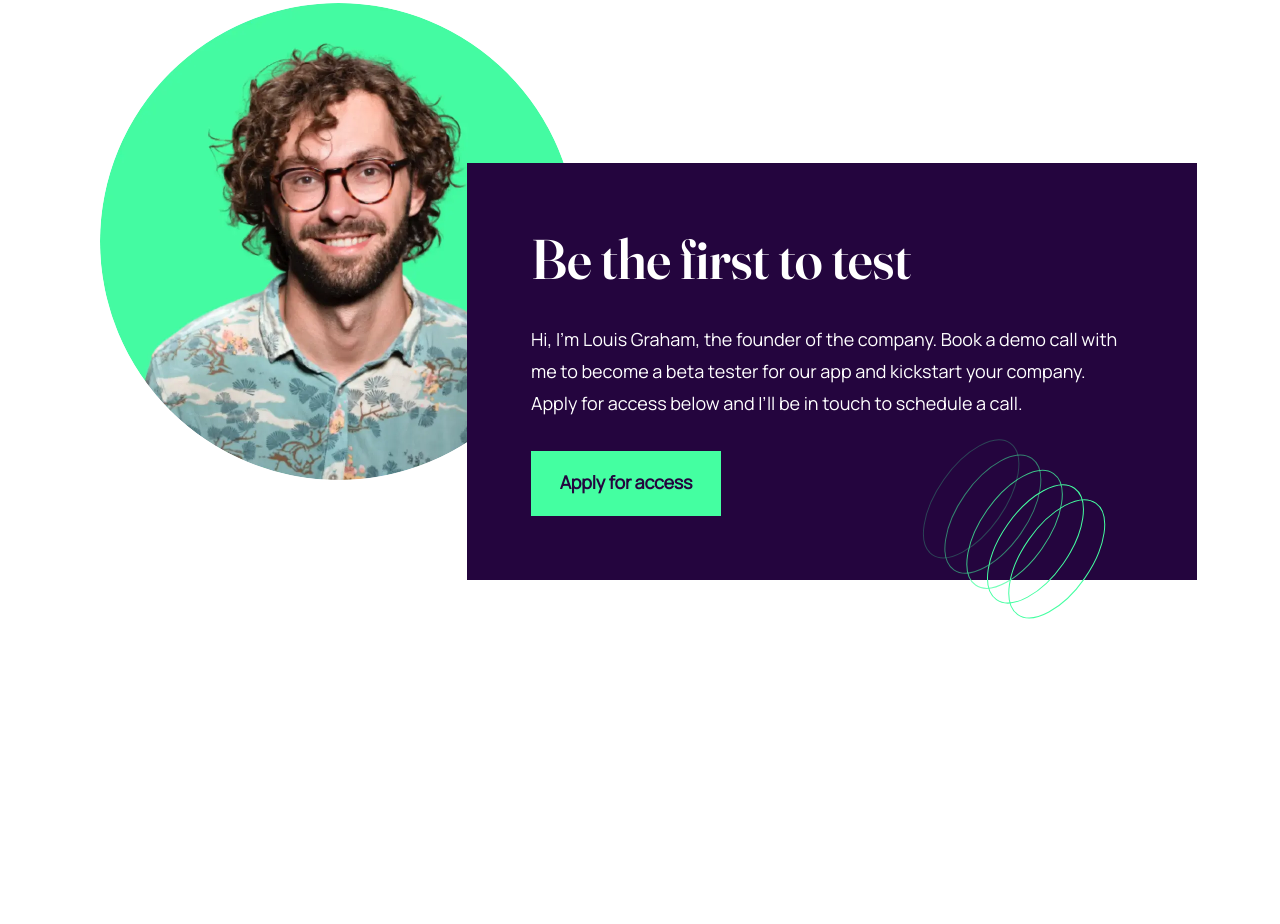
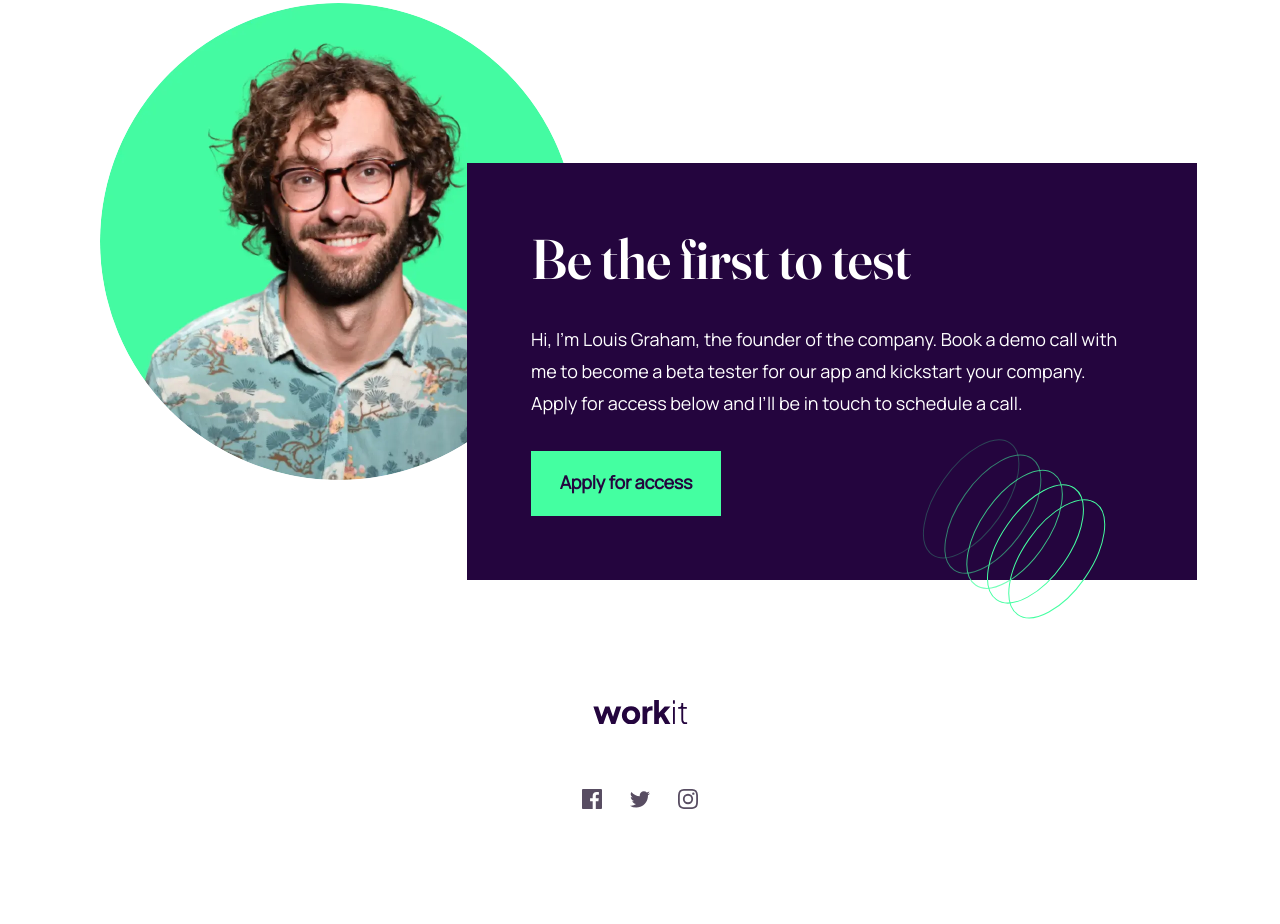
Before and after one commit to Ergashev95/workit-landing-page, a plain HTML site: page index.html in a window 1280 px wide. Shown: the part 1481-2405 px from the top of the page. Before the commit the page ends 2121 px from the top, so only its background shows below. Drawn offline with Linux system fonts and the light colour scheme.

Commit message:
add site-footer section

```diff
--- a/css/main.css
+++ b/css/main.css
@@ -277,3 +277,32 @@
 
     /* TEST */
 /* SITE-MAIN */
+
+
+/* SITE-FOOTER */
+.site-footer {
+  padding-top: 60px;
+  padding-bottom: 110px;
+}
+
+.site-footer__container {
+    display: flex;
+    flex-direction: column;
+    align-items: center;
+    row-gap: 60px;
+}
+
+.socials-list {
+    display: flex;
+    column-gap: 28px;
+}
+
+.socials-link {
+    display: block;
+    color: var(--Davys-Grey);
+    transition: .5s;
+}
+.socials-link:active {
+    color: var(--Dark-Purple);
+}
+/* SITE-FOOTER */
--- a/index.html
+++ b/index.html
@@ -87,6 +87,32 @@
         </main>
         <!-- SITE-MAIN -->
 
+        <footer class="site-footer">
+            <div class="container site-footer__container">
+                <a href="#!" class="site-footer__logo logo">
+                    <img src="./images/logo-dark.svg" alt="Logo dark" class="logo-image">
+                </a>
+
+                <div class="socials">
+                    <ul class="socials-list">
+                        <li class="socails-item">
+                            <a href="#!" class="socials-link">
+                                <svg xmlns="http://www.w3.org/2000/svg" width="20" height="20" viewBox="0 0 20 20"><path fill="currentColor" d="M18.896 0H1.104C.494 0 0 .494 0 1.104v17.793C0 19.506.494 20 1.104 20h9.58v-7.745H8.076V9.237h2.606V7.01c0-2.583 1.578-3.99 3.883-3.99 1.104 0 2.052.082 2.329.119v2.7h-1.598c-1.254 0-1.496.597-1.496 1.47v1.928h2.989l-.39 3.018h-2.6V20h5.098c.608 0 1.102-.494 1.102-1.104V1.104C20 .494 19.506 0 18.896 0Z"/></svg>
+                            </a>
+                        </li>
+                        <li class="socails-item">
+                            <a href="#!" class="socials-link">
+                                <svg xmlns="http://www.w3.org/2000/svg" width="20" height="17" viewBox="0 0 20 17"><path fill="currentColor" d="M20 2.172a8.192 8.192 0 0 1-2.357.646 4.11 4.11 0 0 0 1.805-2.27 8.22 8.22 0 0 1-2.606.996A4.096 4.096 0 0 0 13.847.248c-2.65 0-4.596 2.472-3.998 5.037A11.648 11.648 0 0 1 1.392 1a4.109 4.109 0 0 0 1.27 5.478 4.086 4.086 0 0 1-1.858-.513c-.045 1.9 1.318 3.679 3.291 4.075a4.113 4.113 0 0 1-1.853.07 4.106 4.106 0 0 0 3.833 2.849A8.25 8.25 0 0 1 0 14.658a11.616 11.616 0 0 0 6.29 1.843c7.618 0 11.923-6.434 11.663-12.205A8.354 8.354 0 0 0 20 2.172Z"/></svg>                            </a>
+                        </li>
+                        <li class="socails-item">
+                            <a href="#!" class="socials-link">
+                                <svg xmlns="http://www.w3.org/2000/svg" width="20" height="20" viewBox="0 0 20 20"><path fill="currentColor" d="M10 1.802c2.67 0 2.987.01 4.042.059 2.71.123 3.975 1.409 4.099 4.099.048 1.054.057 1.37.057 4.04 0 2.672-.01 2.988-.057 4.042-.124 2.687-1.387 3.975-4.1 4.099-1.054.048-1.37.058-4.041.058-2.67 0-2.987-.01-4.04-.058-2.717-.124-3.977-1.416-4.1-4.1-.048-1.054-.058-1.37-.058-4.041 0-2.67.01-2.986.058-4.04.124-2.69 1.387-3.977 4.1-4.1 1.054-.048 1.37-.058 4.04-.058ZM10 0C7.284 0 6.944.012 5.877.06 2.246.227.227 2.242.061 5.877.01 6.944 0 7.284 0 10s.012 3.057.06 4.123c.167 3.632 2.182 5.65 5.817 5.817 1.067.048 1.407.06 4.123.06s3.057-.012 4.123-.06c3.629-.167 5.652-2.182 5.816-5.817.05-1.066.061-1.407.061-4.123s-.012-3.056-.06-4.122C19.777 2.249 17.76.228 14.124.06 13.057.01 12.716 0 10 0Zm0 4.865a5.135 5.135 0 1 0 0 10.27 5.135 5.135 0 0 0 0-10.27Zm0 8.468a3.333 3.333 0 1 1 0-6.666 3.333 3.333 0 0 1 0 6.666Zm5.338-9.87a1.2 1.2 0 1 0 0 2.4 1.2 1.2 0 0 0 0-2.4Z"/></svg>                            </a>
+                        </li>
+                    </ul>
+                </div>
+            </div>
+        </footer>
+
 
 
 </body>
```
